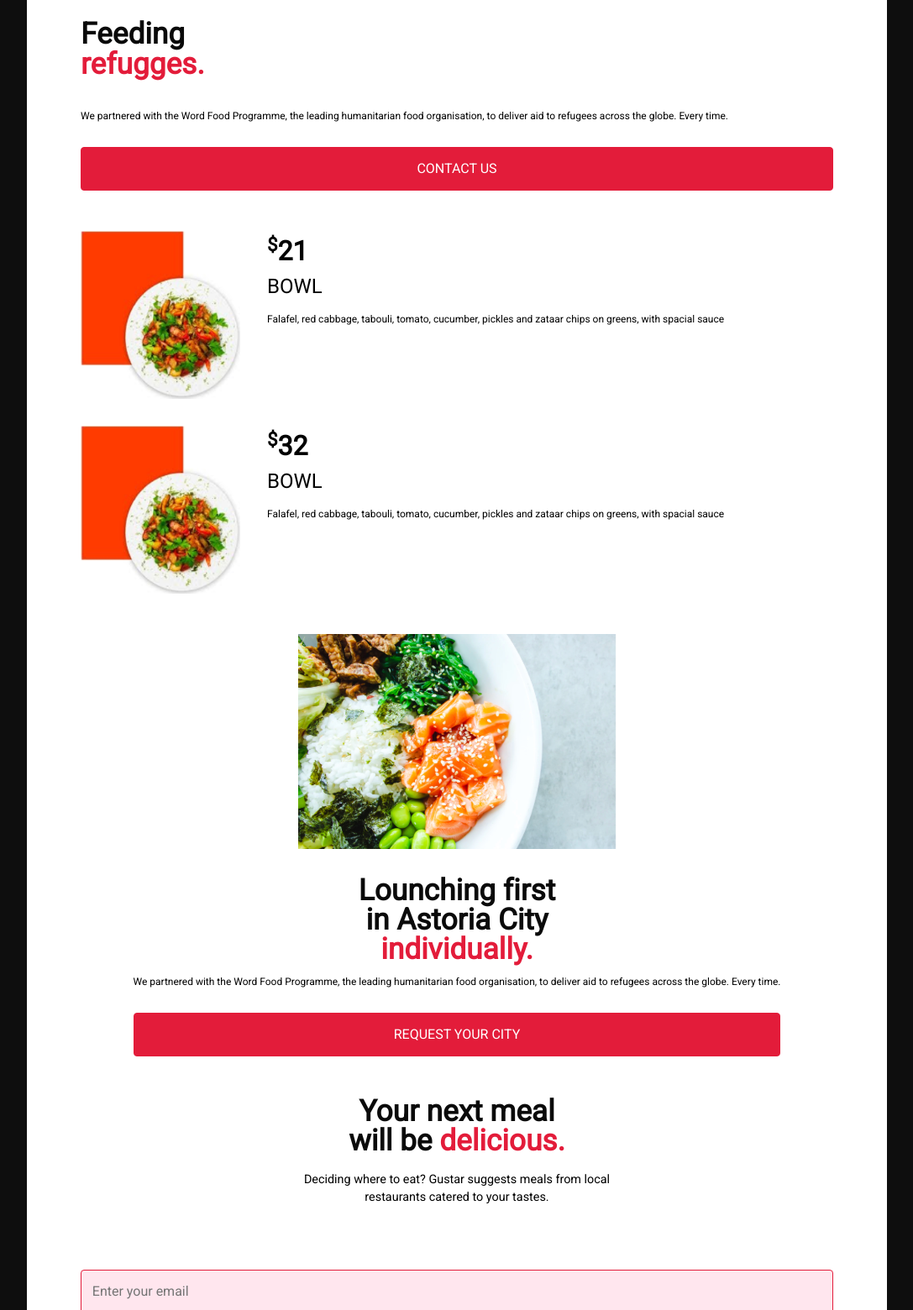
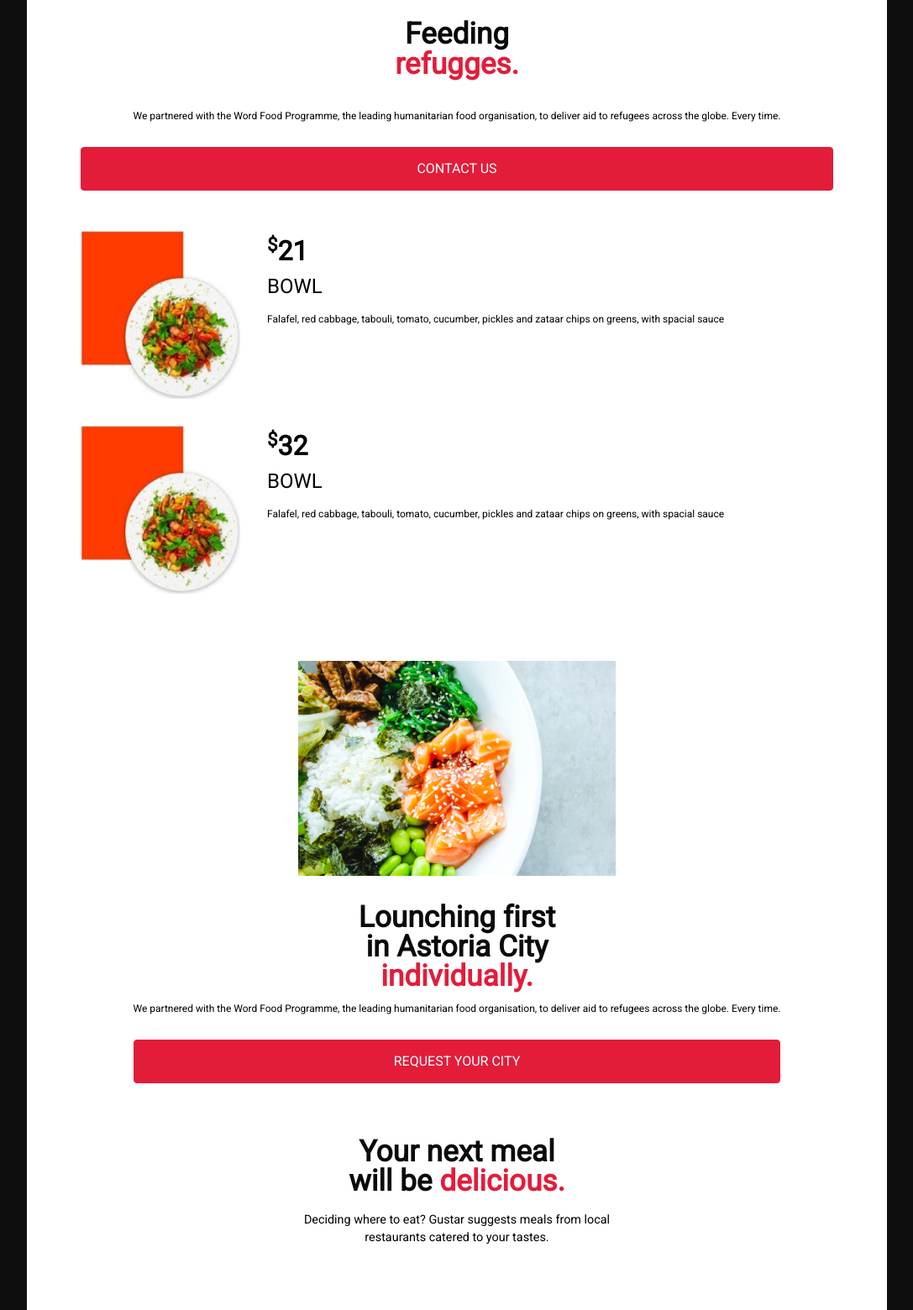
Before and after one commit to aberonja/learning-project, a plain HTML site: page index.html in a window 1280 px wide. Shown: the part 1240-2800 px from the top of the page at 84% size, without its empty margins (96-1183 px from the left). Drawn offline with Linux system fonts and the light colour scheme.

Commit message:
center refugee title with text and button

```diff
--- a/index.html
+++ b/index.html
@@ -150,13 +150,11 @@
                   zataar chips on greens, with spacial sauce
                 </div>
               </div>
-
           </div>
         </div>
       </section>
     </main>
-      <section>
-        <div class="third-section">
+      <section class="third-section">
           <div class="meal-photo">
             <img src="plate2.PNG" height="100%" width="100%" />
           </div>
@@ -175,7 +173,6 @@
             </div>
             <button  class="button">REQUEST YOUR CITY</button>
           </div>
-        </div>
       </section>
        <main class="main-container">
       <footer >
--- a/style.css
+++ b/style.css
@@ -67,7 +67,7 @@ a:hover {
 .section-one {
   width: 100%;
   margin-top: 2em;
-  margin-bottom: 1em;
+  margin-bottom: 3em;
   padding: 0 1em;
 }
 
@@ -118,7 +118,6 @@ a:hover {
 
 .section-two {
   width: 100%;
-  margin-top: 2em;
   padding: 0 1em;
 }
 
@@ -174,7 +173,7 @@ a:hover {
 .meals {
   display: flex;
   flex-direction: column;
-  margin-bottom: 1em;
+  margin-bottom: 3em;
 }
 
 .refugee-block {
@@ -191,7 +190,7 @@ a:hover {
 .refugees-title {
   color: #0a0a0a;
   font-size: 2.2em;
-  text-align: left;
+  text-align: center;
   line-height: 1em;
   margin-bottom: 1em;
 }
@@ -199,6 +198,7 @@ a:hover {
 .text-refugees {
   font-size: 0.75em;
   margin-bottom: 1em;
+  text-align: center;
 }
 
 .meal-block {
@@ -252,7 +252,7 @@ a:hover {
   align-items: center;
   background-color: #ffffff;
   width: 100%;
-  padding: 0em 1em 2em 1em;
+  padding: 0em 1em 3em 1em;
 }
 
 .city {
@@ -277,7 +277,7 @@ a:hover {
 }
 
 footer {
-  margin-bottom: 2em;
+  margin-bottom: 3em;
   display: flex;
   flex-direction: column;
   justify-content: center;
```
